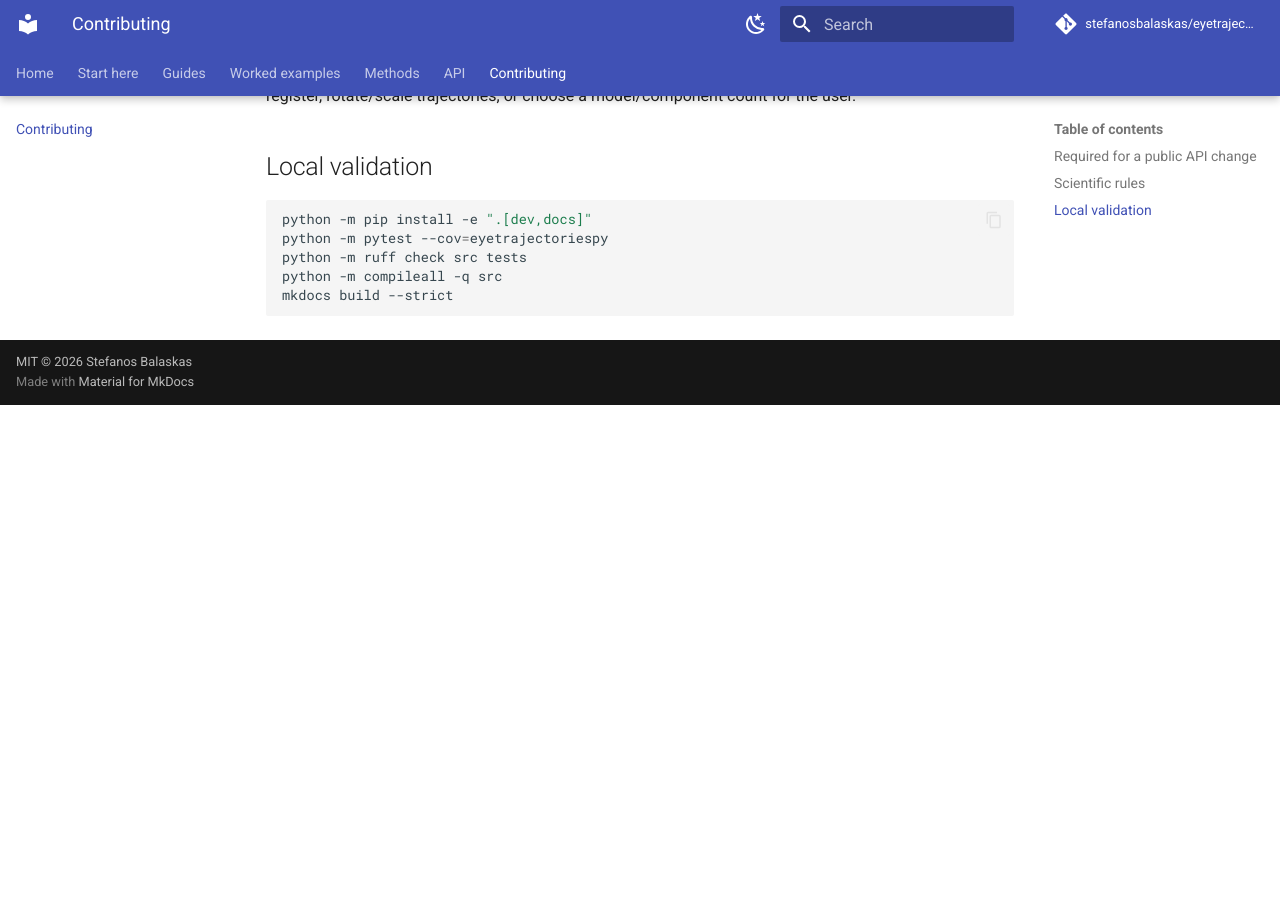
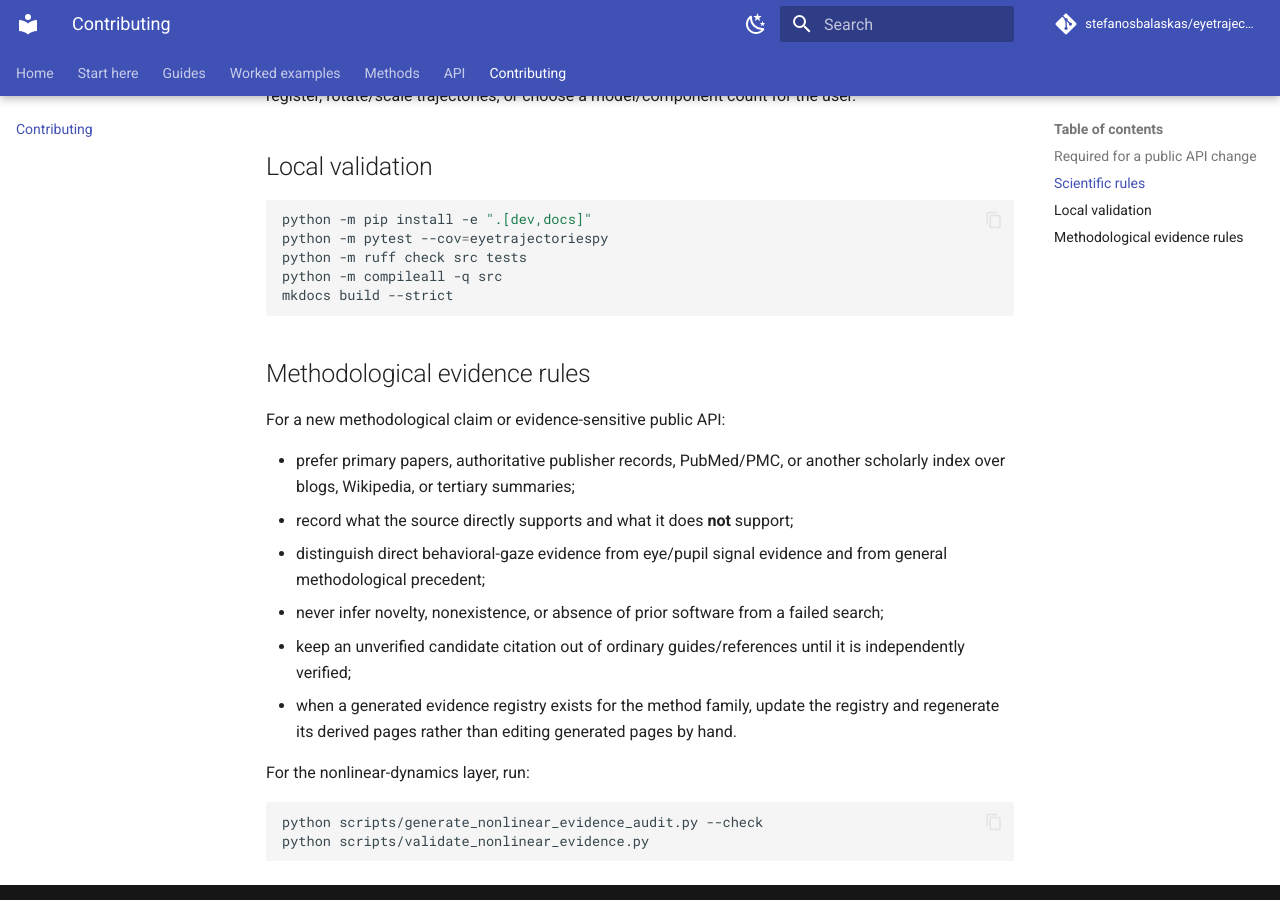
Before and after one commit to stefanosbalaskas/eyetrajectoriespy, an MkDocs documentation site: the page built from docs/contributing.md, in a window 1280 px wide and 900 px high, scrolled down 672 px. Built offline with MkDocs 1.6.1 and Material for MkDocs 9.7.7, drawn with Linux system fonts in a browser that asks for light colours; comment, search, counter and statistics services are not loaded; before the commit the page ends 1077 px from its top, so only the background shows below that.

Commit message:
Add methodological evidence governance for contributors

````diff
--- a/docs/contributing.md
+++ b/docs/contributing.md
@@ -27,3 +27,21 @@ python -m ruff check src tests
 python -m compileall -q src
 mkdocs build --strict
 ```
+
+## Methodological evidence rules
+
+For a new methodological claim or evidence-sensitive public API:
+
+- prefer primary papers, authoritative publisher records, PubMed/PMC, or another scholarly index over blogs, Wikipedia, or tertiary summaries;
+- record what the source directly supports and what it does **not** support;
+- distinguish direct behavioral-gaze evidence from eye/pupil signal evidence and from general methodological precedent;
+- never infer novelty, nonexistence, or absence of prior software from a failed search;
+- keep an unverified candidate citation out of ordinary guides/references until it is independently verified;
+- when a generated evidence registry exists for the method family, update the registry and regenerate its derived pages rather than editing generated pages by hand.
+
+For the nonlinear-dynamics layer, run:
+
+```bash
+python scripts/generate_nonlinear_evidence_audit.py --check
+python scripts/validate_nonlinear_evidence.py
+```
````
